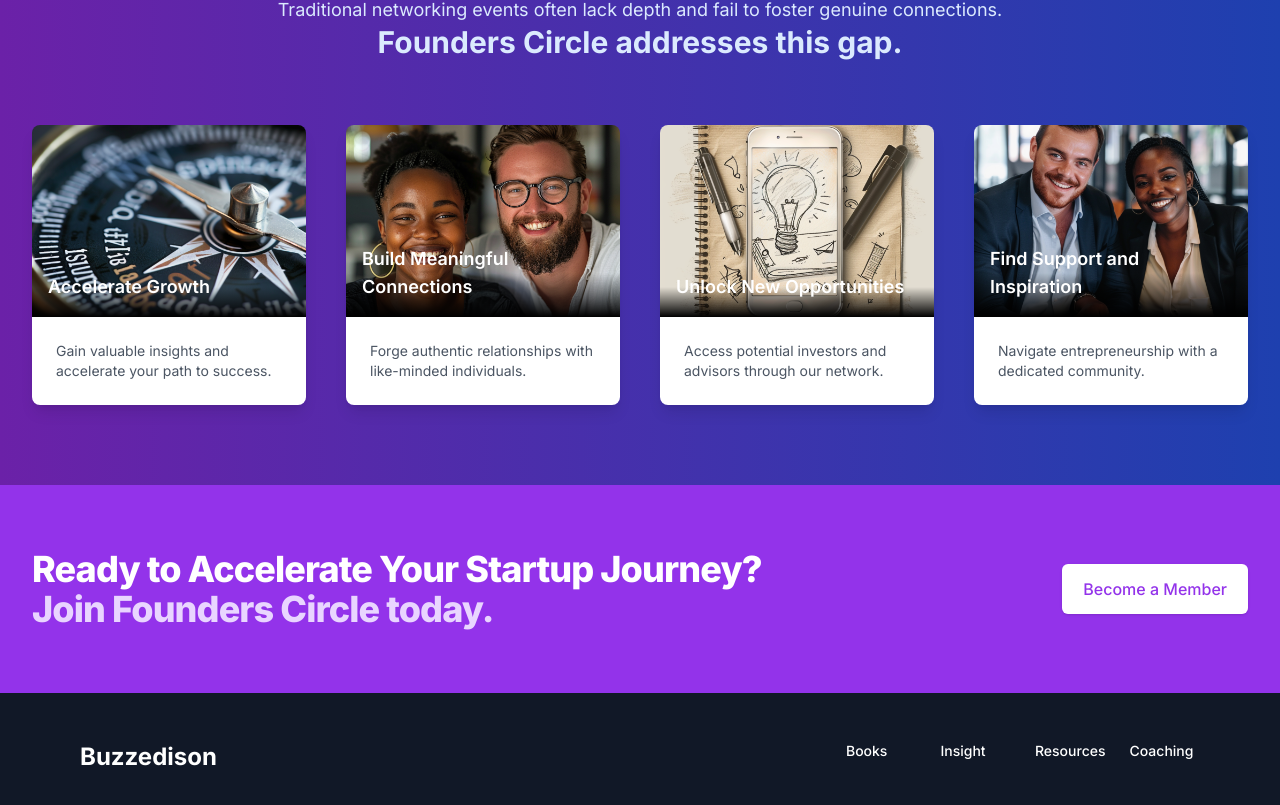
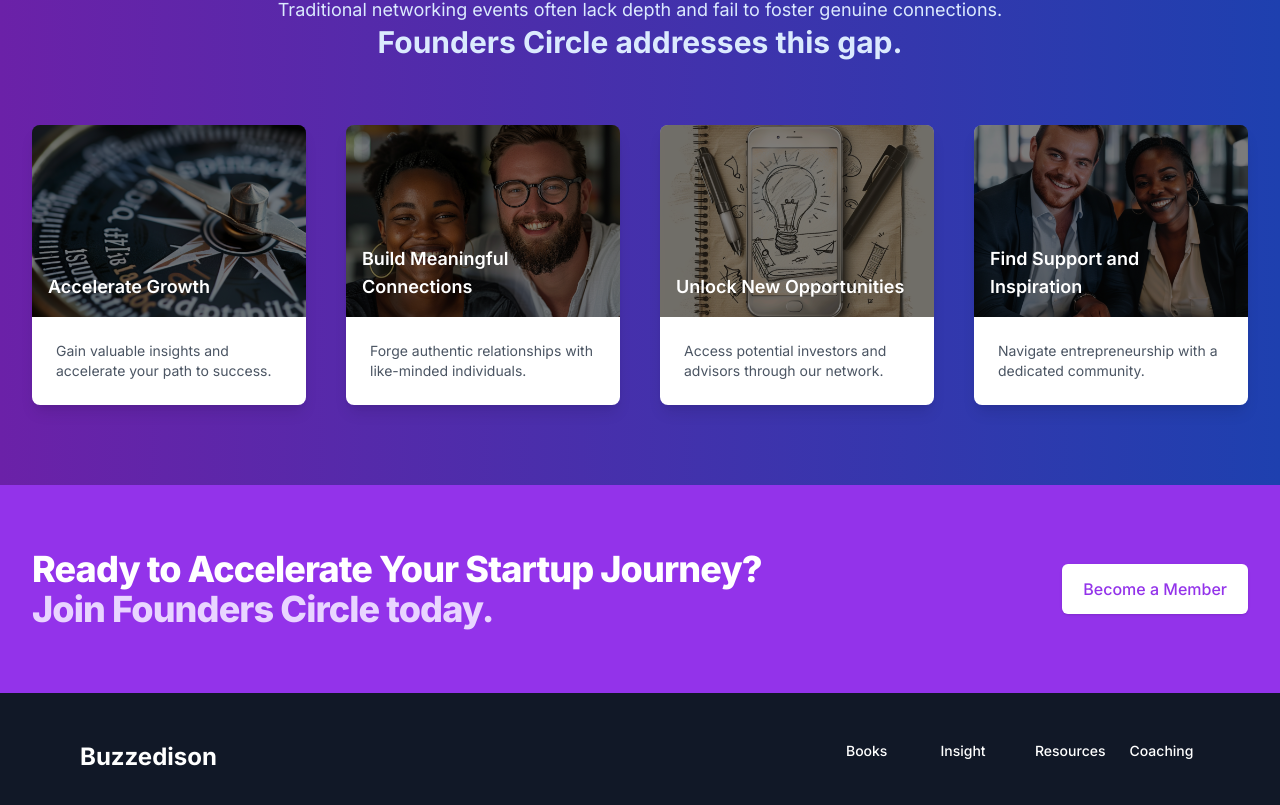
Before and after one commit to buzzedison/edisonstrategy, a Next.js app: page /founders in a window 1280 px wide. Shown: the part 1480-2285 px from the top of the page. Built offline with nearby package versions, Linux system fonts and the light colour scheme.

Commit message:
update founders circle

```diff
--- a/app/founders/components/ProblemStatement.tsx
+++ b/app/founders/components/ProblemStatement.tsx
@@ -16,7 +16,6 @@ const ProblemSection: React.FC = () => {
                 product development to team building and scaling.
                 Traditional networking events often lack depth and fail to
                 foster genuine connections. <span className="font-bold text-3xl py-8">Founders Circle addresses this gap.</span>
-
               </p>
             </div>
 
@@ -29,8 +28,9 @@ const ProblemSection: React.FC = () => {
               ].map((item, index) => (
                 <div key={index} className="rounded-lg shadow-lg overflow-hidden transform hover:scale-105 transition duration-300">
                   <div className="relative">
+                    <div className="absolute inset-0 bg-black opacity-50"></div>
                     <img className="h-48 w-full object-cover" src={item.image} alt={item.title} />
-                <div className="absolute bottom-0 left-0 right-0 bg-gradient-to-t from-black via-transparent to-transparent p-4">
+                    <div className="absolute bottom-0 left-0 right-0 p-4">
                       <h3 className="text-lg font-semibold text-white">
                         {item.title}
                       </h3>
--- a/app/founders/page.tsx
+++ b/app/founders/page.tsx
@@ -20,12 +20,12 @@ export default function Home() {
       </p>
       <div className="mt-8 sm:flex sm:justify-center lg:justify-start">
         <div className="rounded-md shadow">
-          <Link href="/join" className="w-full flex items-center justify-center px-8 py-3 border border-transparent text-base font-medium rounded-md text-purple-900 bg-white hover:bg-purple-50 md:py-4 md:text-lg md:px-10">
+          <Link href="https://airtable.com/app6sLDmnMh84vOP4/pagUnNFYcByTVbday/form" className="w-full flex items-center justify-center px-8 py-3 border border-transparent text-base font-medium rounded-md text-purple-900 bg-white hover:bg-purple-50 md:py-4 md:text-lg md:px-10">
             Join the Circle
           </Link>
         </div>
         <div className="mt-3 sm:mt-0 sm:ml-3">
-          <Link href="/about" className="w-full flex items-center justify-center px-8 py-3 border border-transparent text-base font-medium rounded-md text-white bg-purple-800 hover:bg-purple-700 md:py-4 md:text-lg md:px-10">
+          <Link href="#what-we-offer" className="w-full flex items-center justify-center px-8 py-3 border border-transparent text-base font-medium rounded-md text-white bg-purple-800 hover:bg-purple-700 md:py-4 md:text-lg md:px-10">
             Learn More
           </Link>
         </div>
@@ -47,7 +47,7 @@ export default function Home() {
 
 
        {/* What We Offer Section */}
-       <section className="py-24 pb-0 bg-white">
+       <section id="what-we-offer" className="py-24 pb-0 bg-white">
   <div className="max-w-7xl mx-auto px-4 sm:px-6 lg:px-8">
     <div className="lg:text-center">
       <h2 className="text-base text-purple-600 font-semibold tracking-wide uppercase">What We Offer</h2>
@@ -134,7 +134,7 @@ export default function Home() {
           </h2>
           <div className="mt-8 flex lg:mt-0 lg:flex-shrink-0">
             <div className="inline-flex rounded-md shadow">
-              <Link href="/join" className="inline-flex items-center justify-center px-5 py-3 border border-transparent text-base font-medium rounded-md text-purple-600 bg-white hover:bg-purple-50">
+              <Link href="https://airtable.com/app6sLDmnMh84vOP4/pagUnNFYcByTVbday/form" className="inline-flex items-center justify-center px-5 py-3 border border-transparent text-base font-medium rounded-md text-purple-600 bg-white hover:bg-purple-50">
                 Become a Member
               </Link>
             </div>
```
Lines whose indentation alone changed are shown as unchanged.
